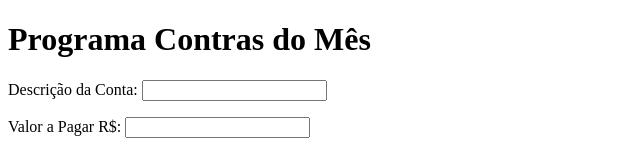
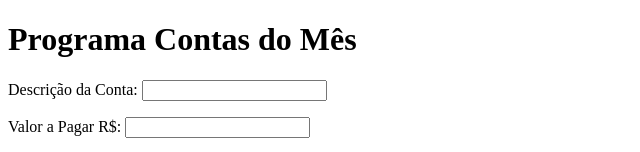
Before and after one commit to Andressa-Madureira/praticas-javascript-book, a website: page cap_5/exerc 5/index.html in a window 1280 px wide. Shown: the top 152 px of the page, without its empty margins (0-640 px from the left). Drawn offline with Linux system fonts and the light colour scheme.

Commit message:
Atualização de arquivo

```diff
--- a/cap_5/exerc 5/index.html
+++ b/cap_5/exerc 5/index.html
@@ -6,7 +6,7 @@
     <title>Exercício 5</title>
 </head>
 <body>
-    <h1>Programa Contras do Mês</h1>
+    <h1>Programa Contas do Mês</h1>
 
     <form>
         <p>
```
